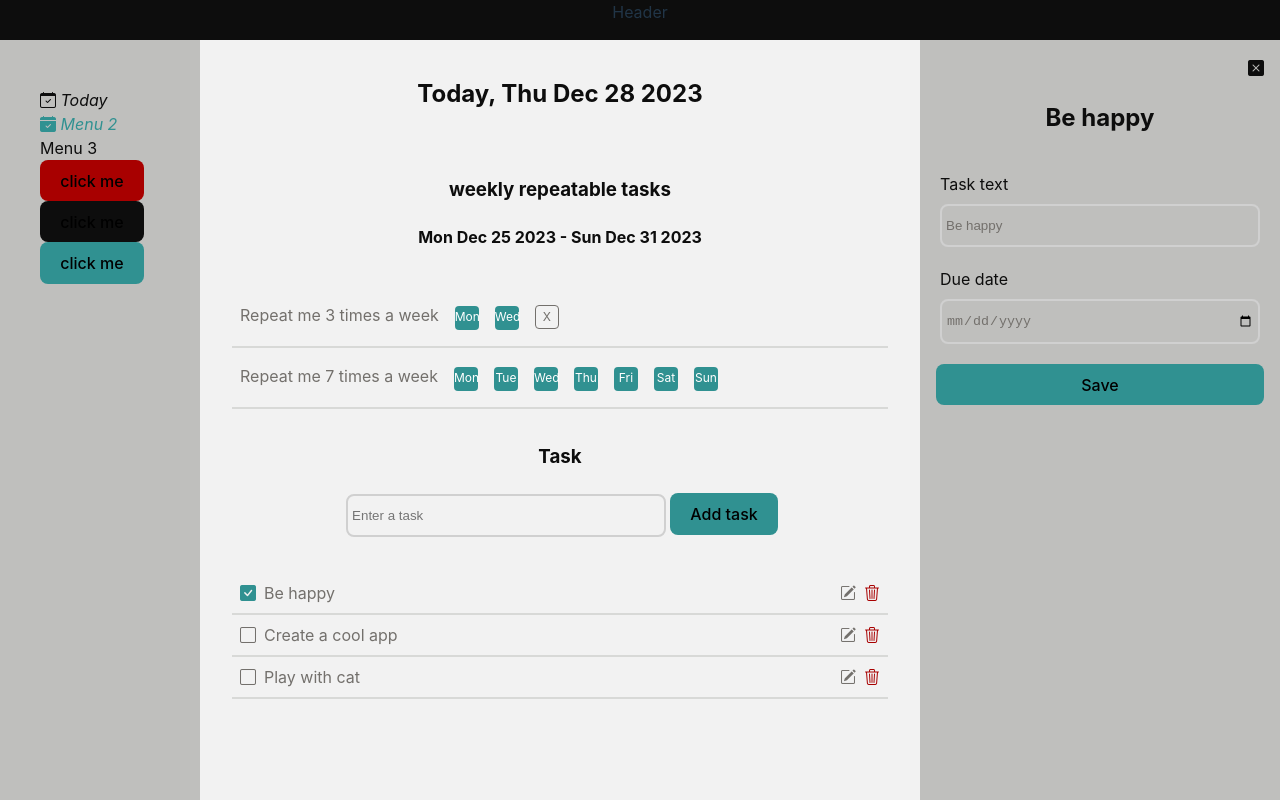
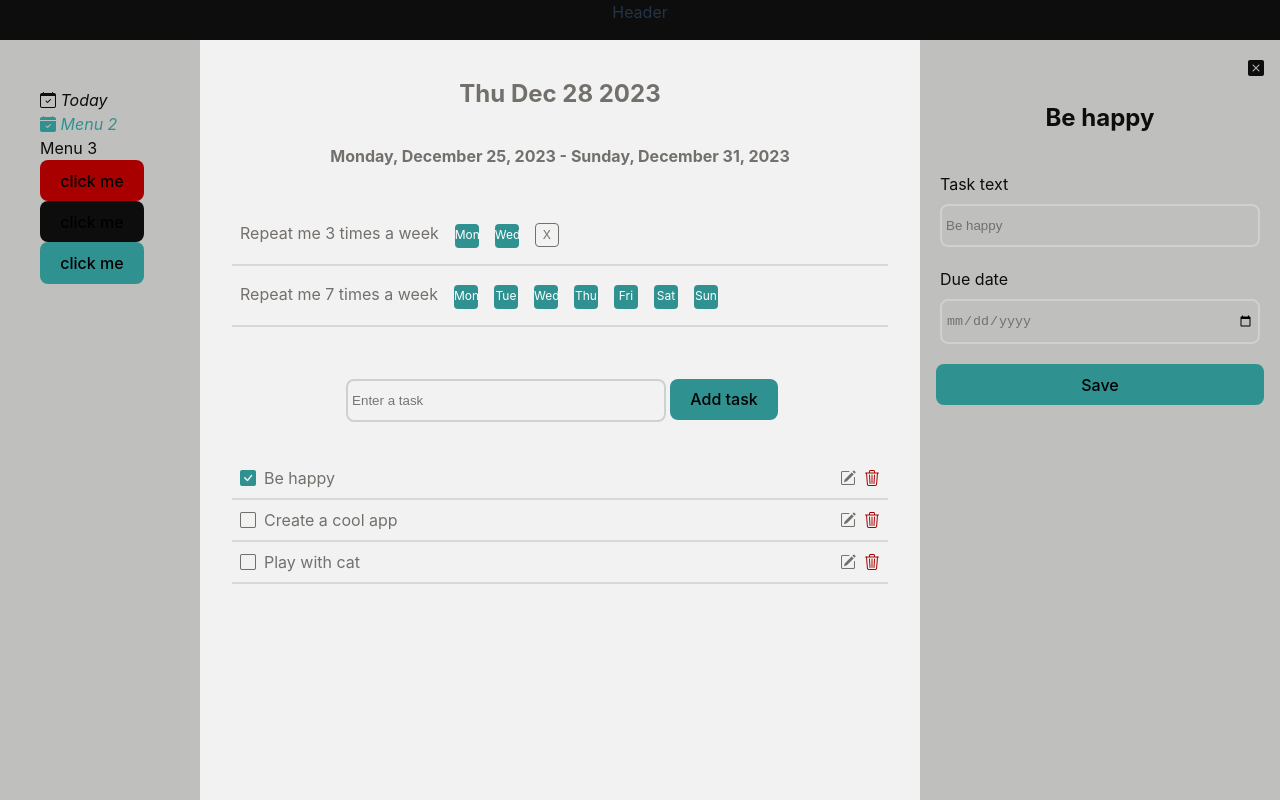
Before and after one commit to a-sortan/the-list, a React (Vite) app: page / in a window 1280 px wide. Built offline with nearby package versions, Linux system fonts and the light colour scheme.

Commit message:
refactor(core): move date functions in utils

```diff
--- a/src/components/TaskListComponent.css
+++ b/src/components/TaskListComponent.css
@@ -2,10 +2,6 @@
   /* background-color: aquamarine; */
   max-width: 800px;
   margin: auto;
-}
-
-.task-list-container h2 {
-  margin-bottom: 4rem;
 }
 
 .task-list {
--- a/src/components/TaskListComponent.tsx
+++ b/src/components/TaskListComponent.tsx
@@ -75,9 +75,9 @@ export default function TaskListComponent({showAside}:TaskListComponentProps) {
 
   return (
     <div className="task-list-container">
-      <h2>Today, {new Date().toDateString()}</h2>
+      <h2><span className="gray-3">{new Date().toDateString()}</span></h2>
       <WeeklyRepeatsComponent weeklyRepTasks={exampleWeekRepeats} />
-      <h3>Task</h3>
+      {/* <h3>Task</h3> */}
       <AddTaskComponent onAddTask={handleAddTask}/>
       <ul className="task-list">
         {tasks.map(item =>
--- a/src/components/WeeklyRepeatsComponent.css
+++ b/src/components/WeeklyRepeatsComponent.css
@@ -1,3 +1,9 @@
+.weekly-repeat-tasks {
+  margin:2rem auto;
+  /* border: 1px solid #ccc; */
+  /* border-radius: 8px; */
+}
+
 .task-weekly {
   justify-content: flex-start;
   align-items: center;
--- a/src/components/WeeklyRepeatsComponent.tsx
+++ b/src/components/WeeklyRepeatsComponent.tsx
@@ -1,5 +1,6 @@
 import { useState } from "react";
 import { WeeklyTemplate, WeeklyRepeatedTasks, WeeklyTaskInstance } from "../types/WeeklyTemplateType";
+import { getDayName, getCurrentWeekIntervalStr } from "../utils";
 import './WeeklyRepeatsComponent.css'
 
 const weeklyTemplate:WeeklyTemplate[] = [
@@ -51,26 +52,6 @@ export default function WeeklyRepeatsComponent({weeklyRepTasks}:WeeklyRepeatsCom
     setWeeklyRepeats(wts);
   }
 
-  function getCurrentWeekIntervalStr() {
-    let curr = new Date();
-    let first = curr.getDate() - curr.getDay() + 1; // First day is the day of the month - the day of the week(starting on monday)
-    let last = first + 6; // last day is the first day + 6
-
-    let firstday = new Date(curr.setDate(first)).toDateString();
-    let lastday = new Date(curr.setDate(last)).toDateString();
-
-    return firstday +" - "+ lastday;
-  }
-
-  function getDayName(dayNumber:number) {
-    const daysOfWeek = ["Sun", "Mon", "Tue", "Wed", "Thu", "Fri", "Sat"];
-    if(dayNumber >= 0) {
-      return daysOfWeek[dayNumber % 8];
-    }
-    let today = new Date;
-    return daysOfWeek[today.getDay() % 7];
-  }
-
   function generateCheckBoxes(taskId:number, instances:WeeklyTaskInstance[]) {
     return instances.map(inst => {
       let day=0;
@@ -102,14 +83,12 @@ export default function WeeklyRepeatsComponent({weeklyRepTasks}:WeeklyRepeatsCom
         </>
       )
     })
-
-
   }
 
   return (
-    <>
-      <h3>weekly repeatable tasks</h3>
-      <h4>{getCurrentWeekIntervalStr()}</h4>
+    <div className="weekly-repeat-tasks">
+      {/* <h3>weekly repeatable tasks</h3> */}
+      <h4 className="gray-3">{getCurrentWeekIntervalStr("Mon")}</h4>
       <ul className="task-list">
         {weeklyRepeats.map(item => {
           let checkboxes = generateCheckBoxes(item.id, item.instances);
@@ -125,7 +104,7 @@ export default function WeeklyRepeatsComponent({weeklyRepTasks}:WeeklyRepeatsCom
           )
         })}
       </ul>
-    </>
+    </div>
 
   );
 }
--- /dev/null
+++ b/src/utils.ts
@@ -0,0 +1,23 @@
+export function getDayName(dayNumber:number) {
+  const daysOfWeek = ["Sun", "Mon", "Tue", "Wed", "Thu", "Fri", "Sat"];
+  if(dayNumber >= 0) {
+    return daysOfWeek[dayNumber % 8];
+  }
+  let today = new Date;
+  return daysOfWeek[today.getDay() % 7];
+}
+
+export function getCurrentWeekIntervalStr(startingDay='Sun', format="en-US") {
+  const daysOfWeek = ["Sun", "Mon", "Tue", "Wed", "Thu", "Fri", "Sat"];
+
+  const idx = daysOfWeek.indexOf(startingDay);
+  let curr = new Date();
+  let month = curr.getMonth();
+
+  let first = curr.getDate() - curr.getDay() + idx; // First day is the day of the month - the day of the week(starting on monday)
+  let last = first + 6; // last day is the first day + 6
+  let firstday = new Date(curr.setDate(first)).toLocaleDateString(format, {weekday:"long", year:"numeric", month: "long", day: "numeric"});
+  let lastday = new Date(curr.setDate(last));
+  lastday.setMonth(month);
+  return firstday +" - "+ lastday.toLocaleDateString(format, {weekday:"long", year:"numeric", month: "long", day: "numeric"});
+}
```
Also changed, not shown: 1 other file (tests, documents, lock files or other folders).
